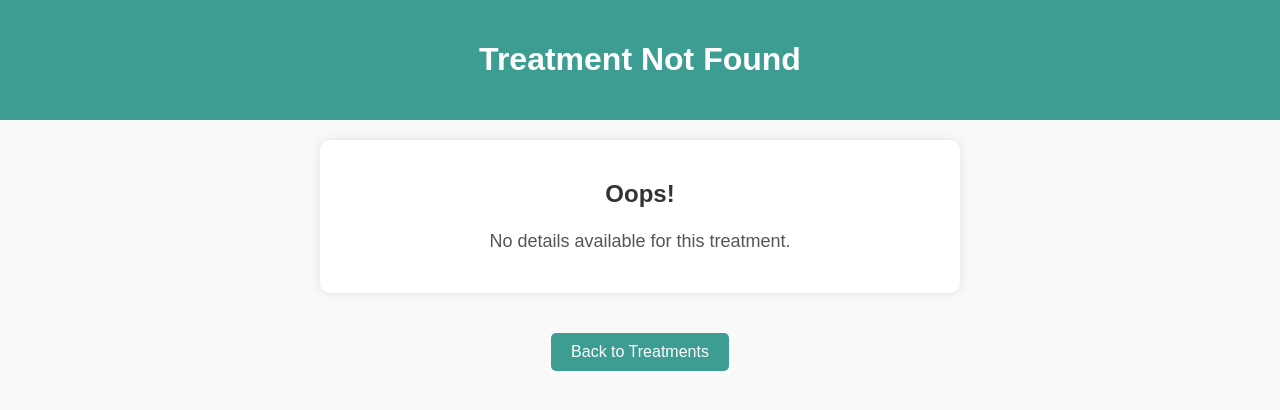
After one commit to ImPavanPatel/Dental-clinic-management-system, a PHP site: page /treatment-details.html in a window 1280 px wide. The commit adds this page. Shown: the top 410 px of the page. Run offline with PHP 8.4, Linux system fonts and the light colour scheme.

Commit message:
Cards
added few content behind the cards

```diff
--- a/style.css
+++ b/style.css
@@ -774,6 +774,7 @@ section{
   transition: transform 0.3s ease, box-shadow 0.3s ease;
 }
 
+
 .whatsapp-btn img {
   width: 70%;
   height: auto;
--- /dev/null
+++ b/t-style.css
@@ -0,0 +1,94 @@
+/* General styles */
+body {
+    font-family: Arial, sans-serif;
+    margin: 0;
+    padding: 0;
+    text-align: center;
+    background-color: #f9f9f9;
+  }
+
+  /* Heading */
+  .heading {
+    font-size: 30px;
+    margin: 20px;
+    color: #3d9d93;
+  }
+
+  /* Treatments section */
+  .treatments {
+    padding: 20px;
+  }
+
+  .box-container {
+    display: flex;
+    flex-wrap: wrap;
+    justify-content: center;
+  }
+
+  .card {
+    background: white;
+    padding: 20px;
+    margin: 10px;
+    border-radius: 8px;
+    box-shadow: 0px 0px 10px rgba(0, 0, 0, 0.1);
+    width: 250px;
+  }
+
+  .card h2 {
+    font-size: 20px;
+    color: #333;
+  }
+
+  .btn {
+    background: #3d9d93;
+    color: white;
+    padding: 10px;
+    border: none;
+    border-radius: 5px;
+    cursor: pointer;
+  }
+
+  .btn:hover {
+    background: #3d9d93;
+  }
+
+  /* Treatment details page */
+  header {
+    background: #3d9d93;
+    color: white;
+    padding: 20px;
+  }
+
+  .treatment-details {
+    padding: 20px;
+    background: white;
+    margin: 20px auto;
+    max-width: 600px;
+    border-radius: 10px;
+    box-shadow: 0px 0px 10px rgba(0, 0, 0, 0.1);
+  }
+
+  .treatment-details h2 {
+    color: #333;
+  }
+
+  .treatment-details p {
+    color: #555;
+    font-size: 18px;
+    line-height: 1.5;
+  }
+
+  /* Back button */
+  .back-btn {
+    display: inline-block;
+    margin: 20px;
+    padding: 10px 20px;
+    background: #3d9d93;
+    color: white;
+    text-decoration: none;
+    border-radius: 5px;
+  }
+
+  .back-btn:hover {
+    background:  #3d9d93;
+  }
--- /dev/null
+++ b/treatment-details.html
@@ -0,0 +1,87 @@
+<!DOCTYPE html>
+<html lang="en">
+<head>
+  <meta charset="UTF-8">
+  <meta name="viewport" content="width=device-width, initial-scale=1.0">
+  <title>Treatment Details</title>
+  <link rel="stylesheet" href="t-style.css"> <!-- Linking CSS -->
+</head>
+<body>
+
+  <header>
+    <h1 id="treatment-title">Treatment Name</h1>
+  </header>
+
+  <section class="treatment-details">
+    <div class="content">
+      <h2 id="treatment-heading">Loading...</h2>
+      <p id="treatment-description">Please wait...</p>
+    </div>
+  </section>
+
+  <a href="index.html" class="back-btn">Back to Treatments</a> <!-- Back Button -->
+
+  <script>
+    const treatments = {
+      "Teeth Cleaning": {
+        heading: "Professional Teeth Cleaning",
+        description: "Teeth cleaning removes plaque and tartar buildup, preventing cavities and gum disease. It also helps maintain fresh breath and improves oral hygiene."
+      },
+      "Dental Fillings": {
+        heading: "Dental Fillings for Cavities",
+        description: "Fillings restore decayed or damaged teeth by replacing the affected area with a durable material like composite resin or amalgam."
+      },
+      "Tooth Extraction": {
+        heading: "Safe & Painless Tooth Extraction",
+        description: "Tooth extraction is performed when a tooth is severely decayed, damaged, or impacted. The procedure is safe and usually done under local anesthesia."
+      },
+      "Root Canal Treatment": {
+        heading: "Pain-Free Root Canal Therapy",
+        description: "A root canal treatment is performed to save an infected tooth by removing the damaged pulp, cleaning the canal, and sealing it to prevent further infection."
+      },
+      "Teeth Whitening": {
+        heading: "Advanced Teeth Whitening",
+        description: "Professional teeth whitening treatments help remove stains and discoloration, giving you a brighter and more confident smile."
+      },
+      "Braces": {
+        heading: "Braces & Orthodontic Treatment",
+        description: "Braces help align and straighten teeth, correcting bite issues and improving overall dental aesthetics."
+      },
+      "Dental Crowns & Bridges": {
+        heading: "Crowns & Bridges for Damaged Teeth",
+        description: "Crowns and bridges restore broken or missing teeth, improving both function and appearance. They are custom-made to fit your mouth perfectly."
+      },
+      "Dentures": {
+        heading: "Comfortable & Natural-Looking Dentures",
+        description: "Dentures are removable appliances that replace missing teeth, allowing patients to eat and speak comfortably while restoring their smile."
+      },
+      "Gum Treatment": {
+        heading: "Gum Disease & Periodontal Care",
+        description: "Gum treatment focuses on treating gum infections, reducing inflammation, and preventing further gum disease progression."
+      },
+      "Dental Implants": {
+        heading: "Permanent Dental Implants",
+        description: "Dental implants are titanium posts surgically placed in the jawbone to replace missing teeth, providing a permanent and natural-looking solution."
+      }
+    };
+
+    function loadTreatmentDetails() {
+      const params = new URLSearchParams(window.location.search);
+      const treatment = params.get("treatment");
+
+      if (treatment && treatments[treatment]) {
+        document.getElementById("treatment-title").innerText = treatment;
+        document.getElementById("treatment-heading").innerText = treatments[treatment].heading;
+        document.getElementById("treatment-description").innerText = treatments[treatment].description;
+      } else {
+        document.getElementById("treatment-title").innerText = "Treatment Not Found";
+        document.getElementById("treatment-heading").innerText = "Oops!";
+        document.getElementById("treatment-description").innerText = "No details available for this treatment.";
+      }
+    }
+
+    window.onload = loadTreatmentDetails;
+  </script>
+
+</body>
+</html>
```
Also changed, not shown: index.html (+18 -11 lines).
